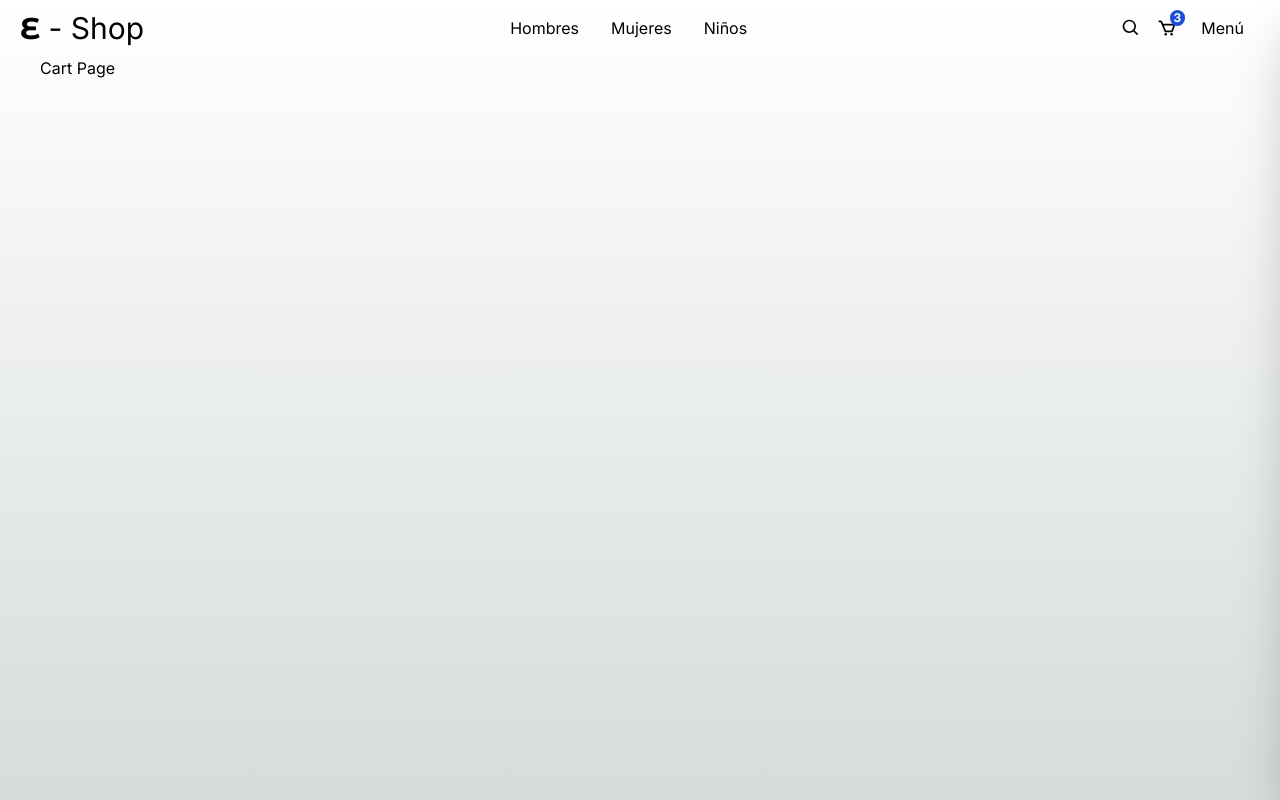
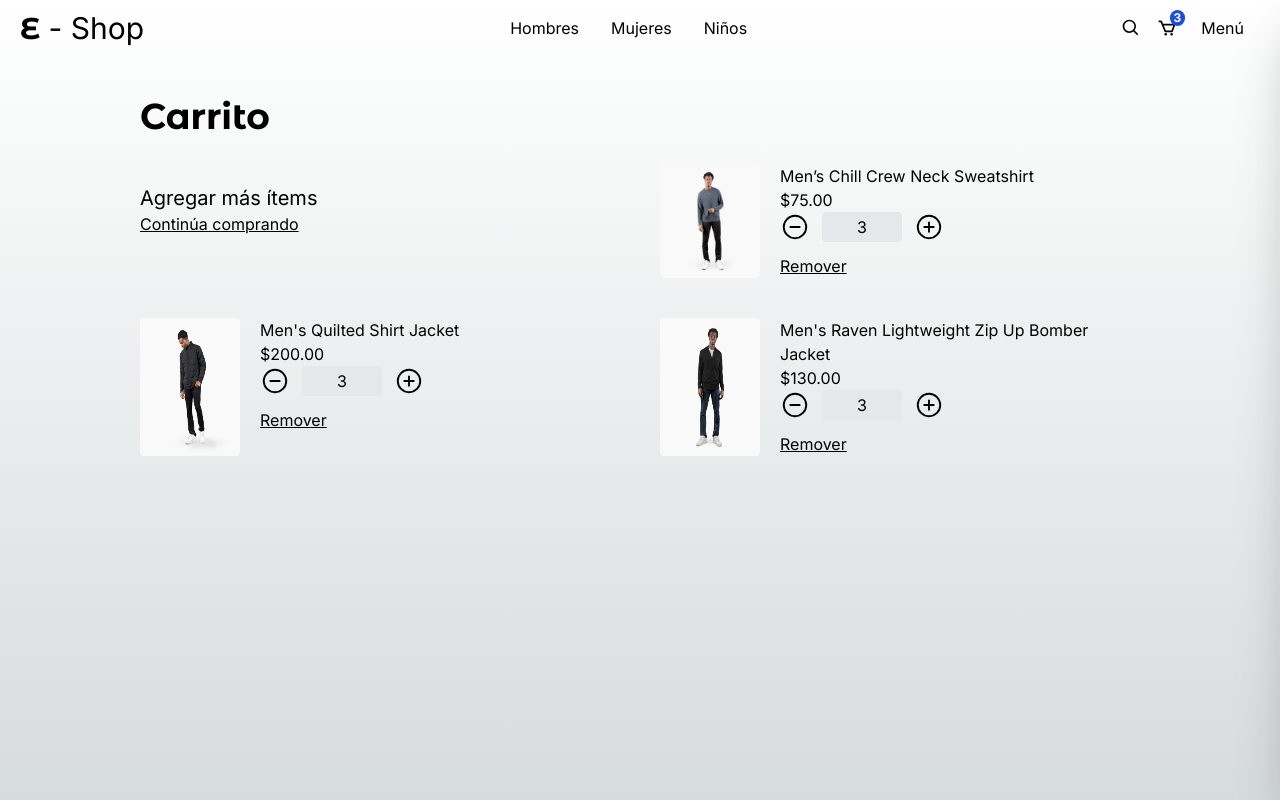
Before and after one commit to eeburgosz/Next-E-Shop, a Next.js app: page /cart in a window 1280 px wide. Built offline with nearby package versions, Linux system fonts and the light colour scheme.

Commit message:
Pantalla del carrito de compras

```diff
--- a/src/app/(shop)/cart/page.tsx
+++ b/src/app/(shop)/cart/page.tsx
@@ -1,7 +1,48 @@
+import { QuantitySelector, Title } from "@/components";
+import { initialData } from "@/seed/seed";
+import Image from "next/image";
+import Link from "next/link";
+
+const productsInCart = [
+	initialData.products[0],
+	initialData.products[1],
+	initialData.products[2],
+];
+
 export default function CartPage() {
 	return (
-		<div>
-			<h1>Cart Page</h1>
+		<div className="flex justify-center items-center mb-72 px-10 sm:px-0">
+			<div className="flex flex-col w-[1000px] ">
+				<Title title="Carrito" />
+				<div className="grid grid-cols-1 sm:grid-cols-2 gap-10">
+					{/* Carrito */}
+					<div className="flex flex-col mt-5">
+						<span className="text-xl">Agregar más ítems</span>
+						<Link href={"/"} className="underline mb-5">
+							Continúa comprando
+						</Link>
+					</div>
+					{/* Ítems */}
+					{productsInCart.map((product) => (
+						<div key={product.slug} className="flex">
+							<Image
+								src={`/products/${product.images[0]}`}
+								alt={product.title}
+								width={100}
+								height={100}
+								className="mr-5 rounded"
+							/>
+							<div>
+								<p>{product.title}</p>
+								<p>${product.price.toFixed(2)}</p>
+								<QuantitySelector quantity={3} />
+								<button className="underline mt-3">Remover</button>
+							</div>
+						</div>
+					))}
+					{/* Checkout */}
+				</div>
+			</div>
 		</div>
 	);
 }
```
